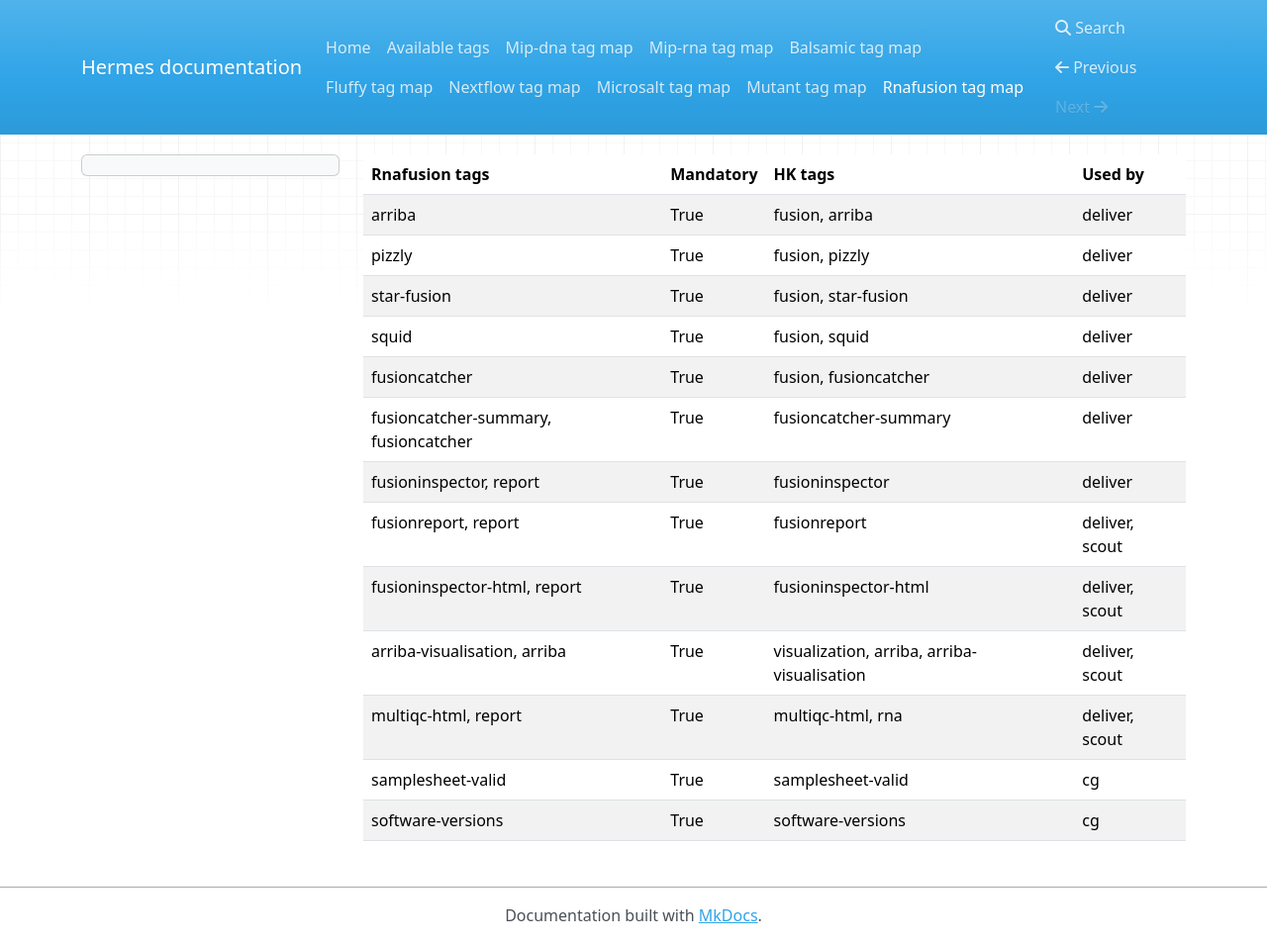
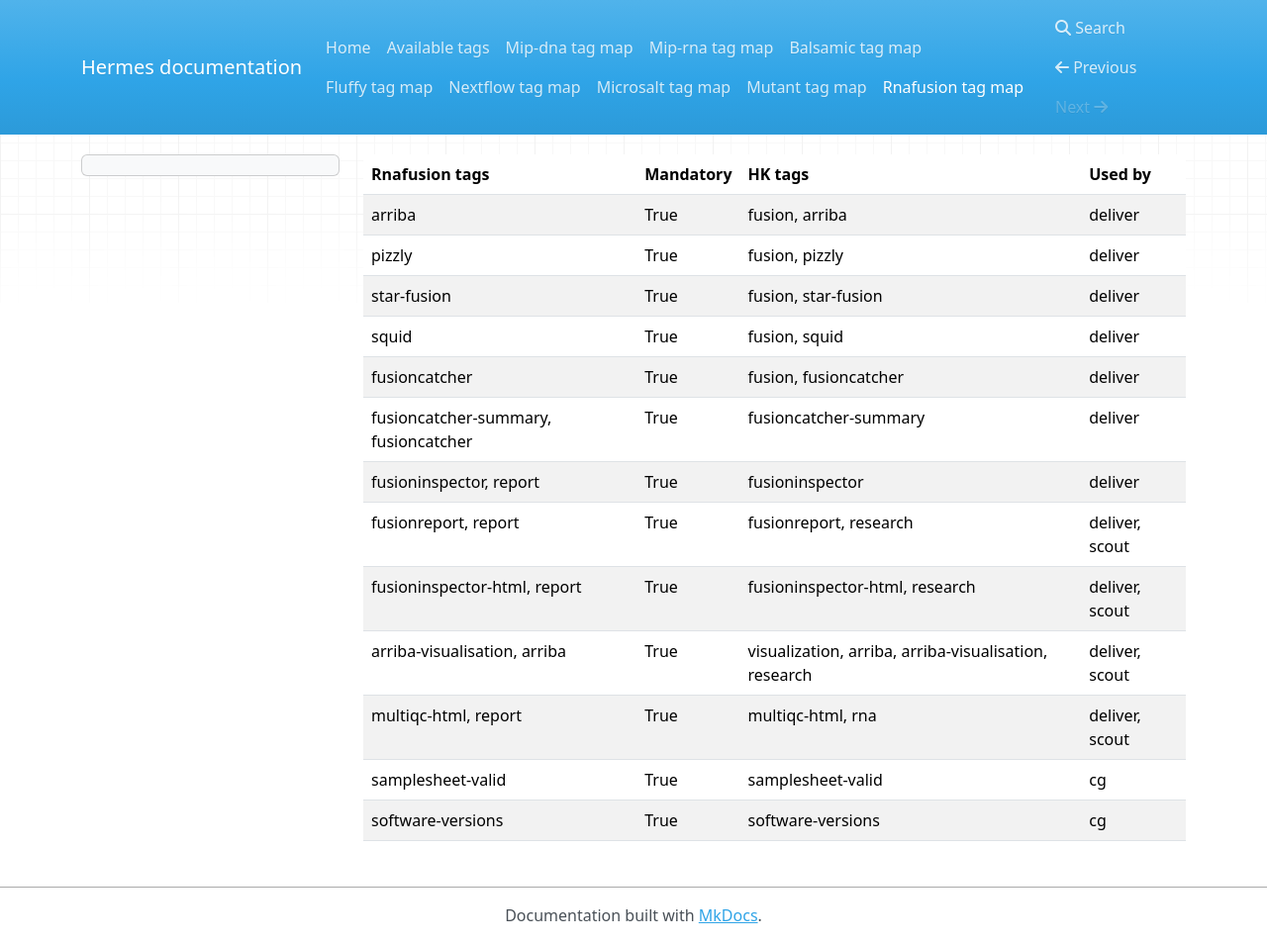
Before and after one commit to Clinical-Genomics/hermes, an MkDocs documentation site: the page built from docs/rnafusion_map.md, in a window 1280 px wide and 953 px high. Shown: the whole window at 99% size. Built offline with MkDocs 1.6.1, drawn with Linux system fonts in a browser that asks for light colours; nearby versions of some CDN libraries.

Commit message:
Add research tags

```diff
--- a/docs/rnafusion_map.md
+++ b/docs/rnafusion_map.md
@@ -7,9 +7,9 @@
 | fusioncatcher                                                  | True        | fusion, fusioncatcher                       | deliver               |
 | fusioncatcher-summary, fusioncatcher                           | True        | fusioncatcher-summary                       | deliver               |
 | fusioninspector, report                                        | True        | fusioninspector                             | deliver               |
-| fusionreport, report                                           | True        | fusionreport                                | deliver, scout        |
-| fusioninspector-html, report                                   | True        | fusioninspector-html                        | deliver, scout        |
-| arriba-visualisation, arriba                                   | True        | visualization, arriba, arriba-visualisation | deliver, scout        |
+| fusionreport, report                                           | True        | fusionreport, research                                | deliver, scout        |
+| fusioninspector-html, report                                   | True        | fusioninspector-html, research                        | deliver, scout        |
+| arriba-visualisation, arriba                                   | True        | visualization, arriba, arriba-visualisation, research | deliver, scout        |
 | multiqc-html, report                                           | True        | multiqc-html, rna                           | deliver, scout        |
 | samplesheet-valid                                              | True        | samplesheet-valid                           | cg               |
 | software-versions                                              | True        | software-versions                           | cg               |
```
Also changed, not shown: 1 other file.
